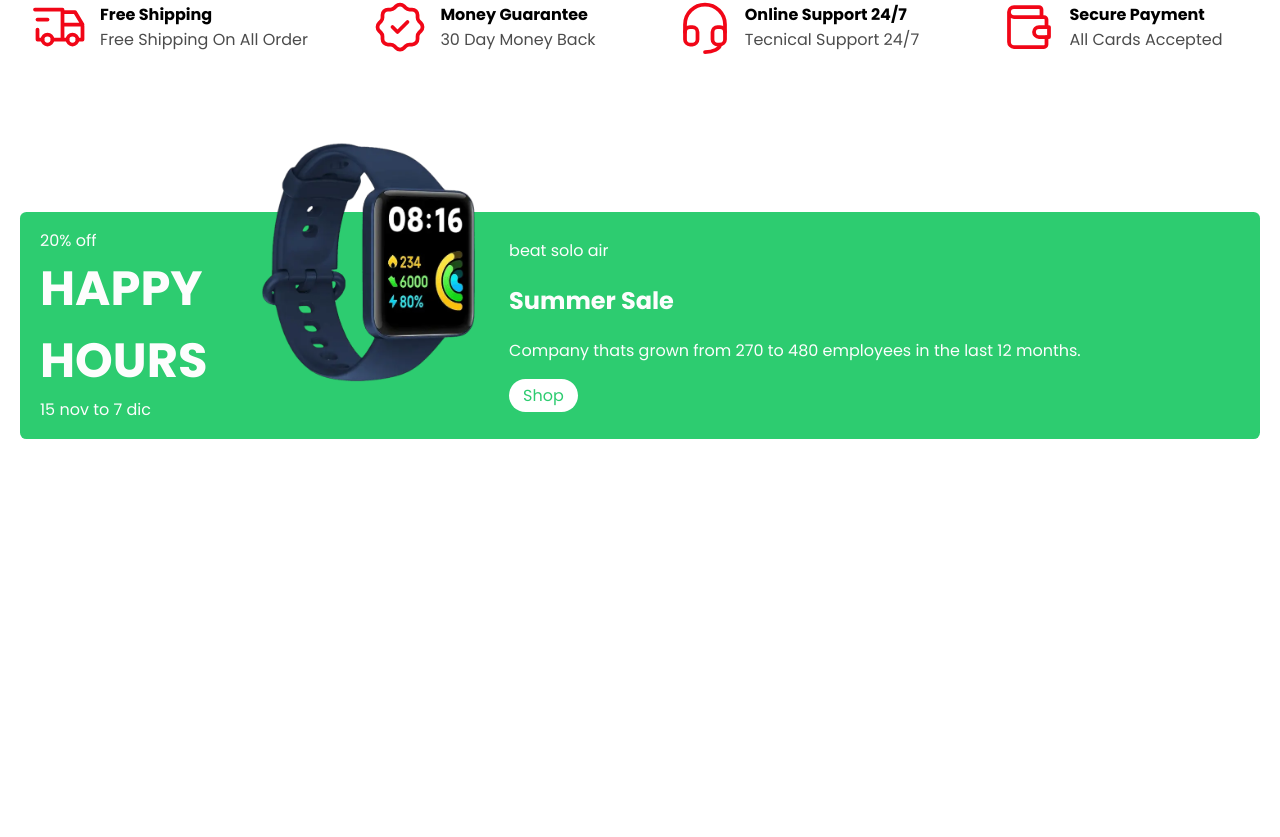
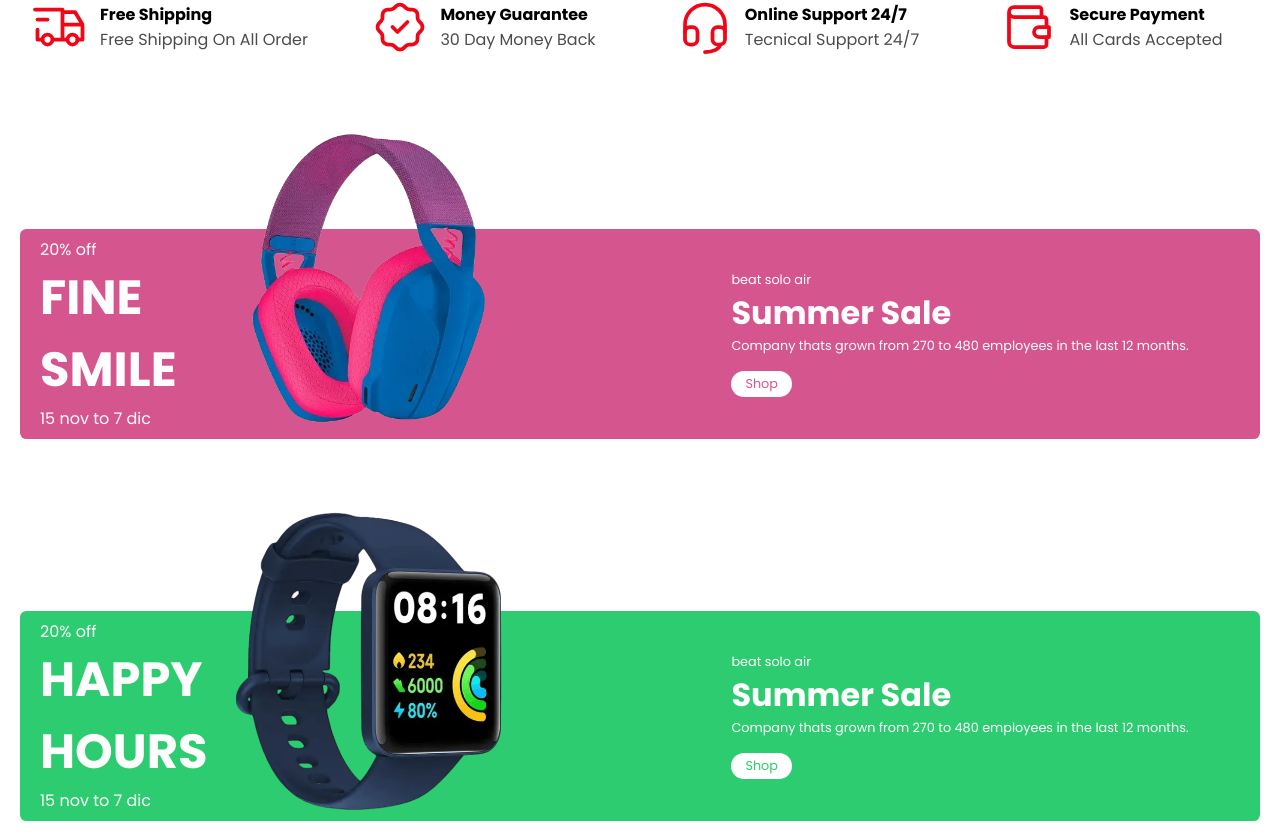
Before and after one commit to victor-romero-martinez/eshop, a Next.js app: page / in a window 1280 px wide. Shown: the part 1193-2030 px from the top of the page. Before the commit the page ends 1648 px from the top, so only its background shows below. Built offline with nearby package versions, Linux system fonts and the light colour scheme.

Commit message:
{preview} card medium

```diff
--- a/src/app/page.tsx
+++ b/src/app/page.tsx
@@ -14,11 +14,26 @@
       <CategorySection />
       <Feature />
       <CardMedium
+        img='/headset2.webp'
+        color='#fdfdfd'
+        backgroundColor='#D5568F'
+        spanRight='20% off'
+        p1Right='fine'
+        p2Right='smile'
+        date='15 nov to 7 dic'
+        spanLeft='beat solo air'
+        h2='Summer Sale'
+        pLeft='Company thats grown from 270 to 480 employees in
+        the last 12 months.'
+        linkTxt='Shop'
+      />
+      <CardMedium
         img='/watch.webp'
         color='#fdfdfd'
         backgroundColor='#2dcc70'
         spanRight='20% off'
-        pRight='happy hours'
+        p1Right='happy'
+        p2Right='hours'
         date='15 nov to 7 dic'
         spanLeft='beat solo air'
         h2='Summer Sale'
--- a/src/components/cardMedium/CardMedium.tsx
+++ b/src/components/cardMedium/CardMedium.tsx
@@ -7,7 +7,8 @@
   color,
   backgroundColor,
   spanRight,
-  pRight,
+  p1Right,
+  p2Right,
   date,
   spanLeft,
   h2,
@@ -18,7 +19,8 @@
   color: string,
   backgroundColor: string,
   spanRight: string,
-  pRight: string,
+  p1Right: string,
+  p2Right?: string,
   date: string,
   spanLeft: string,
   h2: string,
@@ -31,10 +33,10 @@
         color: color,
         background: backgroundColor
       }}>
-        <div>
-          <span>{spanRight}</span>
-          <p className='big__txt'>{pRight}</p>
-          <span>{date}</span>
+        <div className='w-full'>
+          <span className='padding'>{spanRight}</span>
+          <p className='big__txt padding'>{p1Right} <br />{p2Right}</p>
+          <span className='padding'>{date}</span>
         </div>
         <div className="medium__content w-full">
           <div>
--- a/src/components/cardMedium/style.css
+++ b/src/components/cardMedium/style.css
@@ -7,6 +7,8 @@
 
 .card__medium__inner {
   width: 100%;
+  height: 100%;
+  font-size: var(--font-sm);
   display: flex;
   flex-direction: column;
   justify-content: space-between;
@@ -16,7 +18,11 @@
 }
 
 .card__medium__inner>div {
-  padding: var(--_padding);
+  padding-block: 16px;
+}
+
+.medium__content h2 {
+  margin: 0;
 }
 
 .medium__content {
@@ -55,18 +61,18 @@
 }
 
 @media (width > 425px) {
-
   .card__medium__inner {
-    height: 65%;
+    font-size: var(--font-md);
+    height: 70%;
     flex-direction: row;
-  }
-
-  .medium__content>div {
-    align-items: center;
   }
 
   .big__txt {
     font-size: var(--_font_xxxl);
+  }
+
+  .medium__content {
+    font-size: var(--font-sm);
   }
 
   .card__medium__img {
@@ -77,7 +83,19 @@
 }
 
 @media (width > 1200px) {
+  .card__medium__inner {
+    height: 60%;
+  }
+
   .medium__content>div {
     align-items: flex-start;
   }
+
+  .medium__content h2 {
+    font-size: var(--font-xl);
+  }
+
+  .card__medium__img {
+    transform: scale(1.5);
+  }
 }
```
Also changed, not shown: public/headset2.webp (added).
